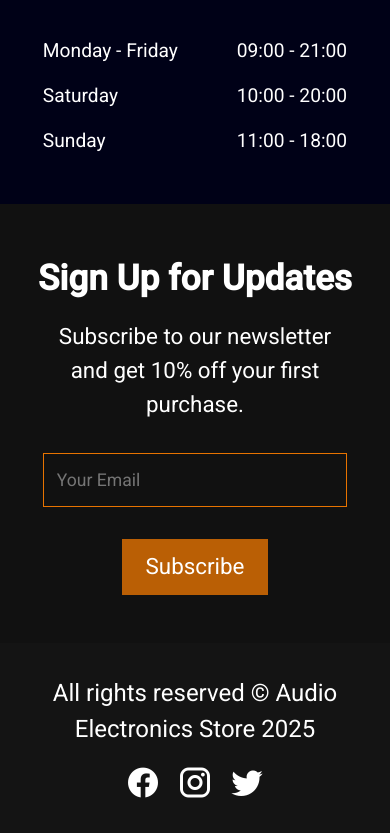
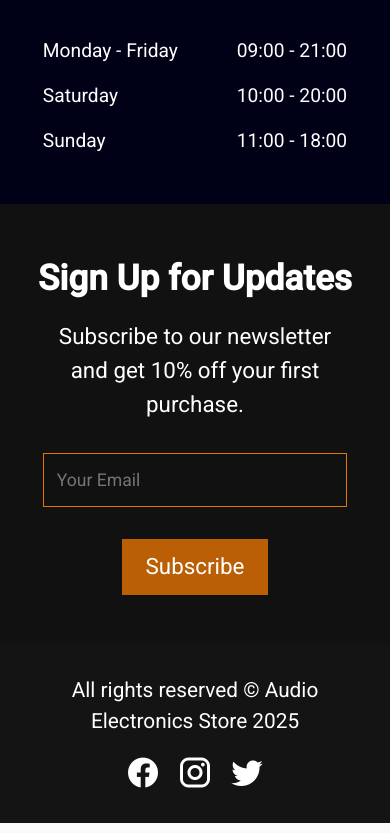
Before and after one commit to PiotrSmola/Audio-Electronics-Store, a Vue app: page / in a window 390 px wide. Shown: the part 3073-3906 px from the top of the page. Built offline with nearby package versions, Linux system fonts and the light colour scheme.

Commit message:
Add responsiveness for footer on mobile devices

```diff
--- a/src/components/FooterComponent.vue
+++ b/src/components/FooterComponent.vue
@@ -34,11 +34,17 @@ export default {
   padding: 2rem 0;
   font-size: 1.5rem;
   text-align: center;
+  @media (max-width: 576px) {
+    font-size: 1.3rem;
+  }
   .footer__body {
     display: flex;
     flex-direction: column;
     align-items: center;
     gap: 1rem;
+    @media (max-width: 576px) {
+      width: 85%;
+    }
   }
   .footer__icons {
     display: flex;
```
